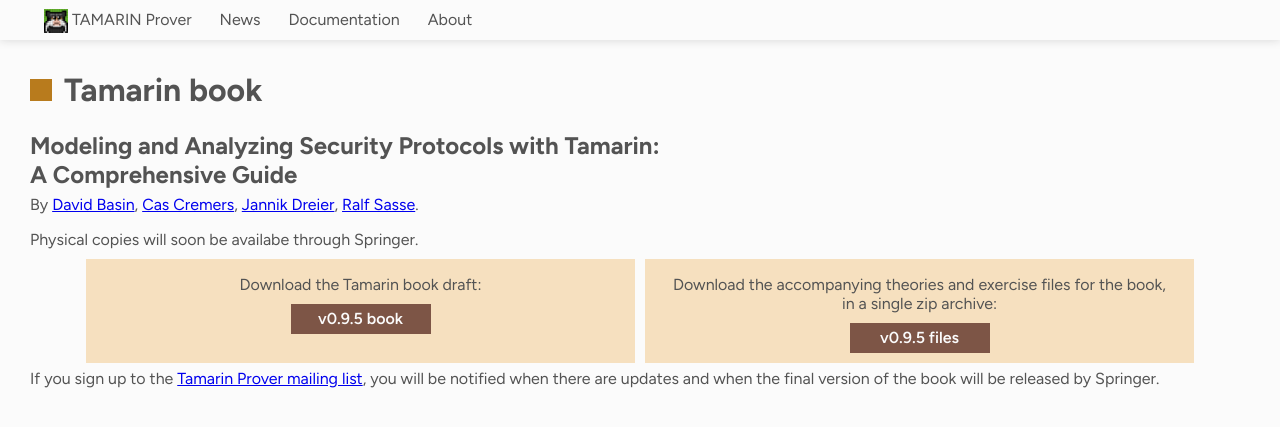
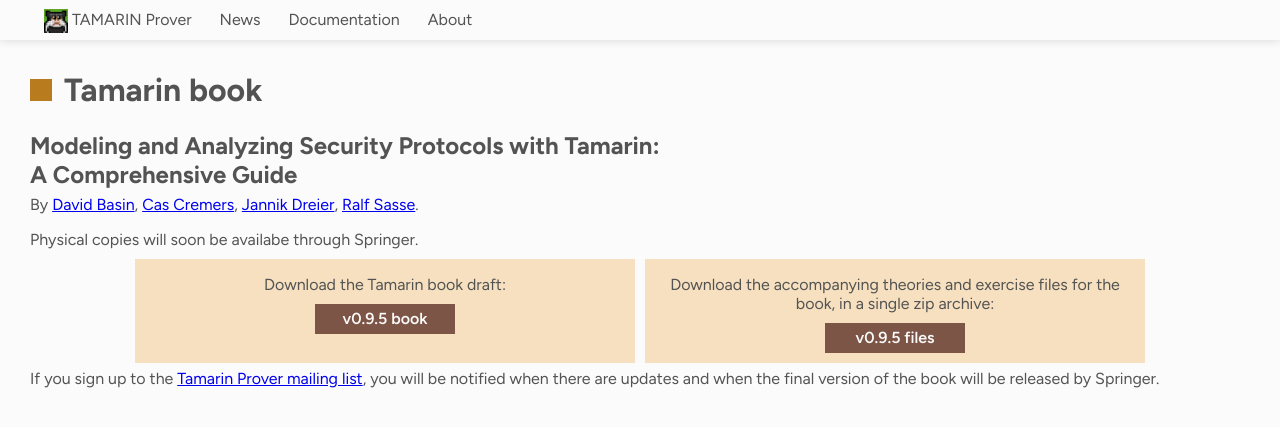
Before and after one commit to tamarin-prover/tamarin-prover.github.io, a Jekyll site: the page built from book/index.html, in a window 1280 px wide. Shown: the top 427 px of the page. Built offline with Jekyll 4.4.1, drawn with Linux system fonts in a browser that asks for light colours.

Commit message:
Minor polish.

```diff
--- a/assets/css/tamarin.css
+++ b/assets/css/tamarin.css
@@ -441,8 +441,14 @@
     padding: 20px;
     padding-top: 10px;
     padding-bottom: 10px;
-    min-width: 400px;
     width: 45%;
+    max-width: 500px;
+}
+
+@media (max-width: 600px) {
+    .book-download {
+        width: 100%;
+    }
 }
 
 .teaching-all h2 {
```
